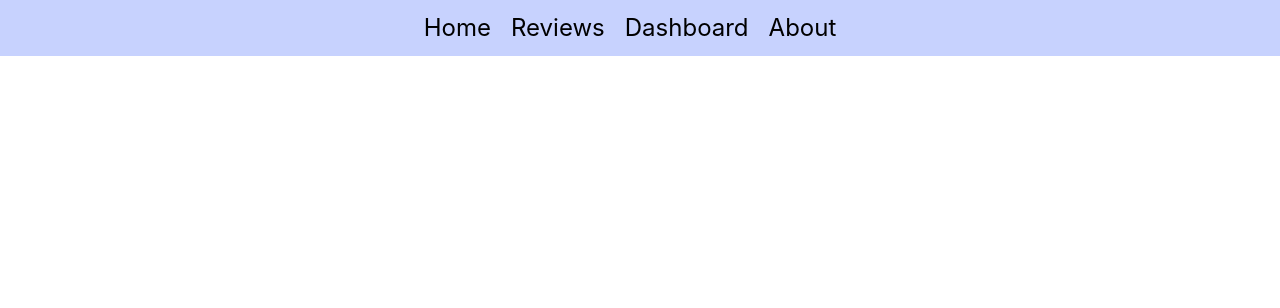
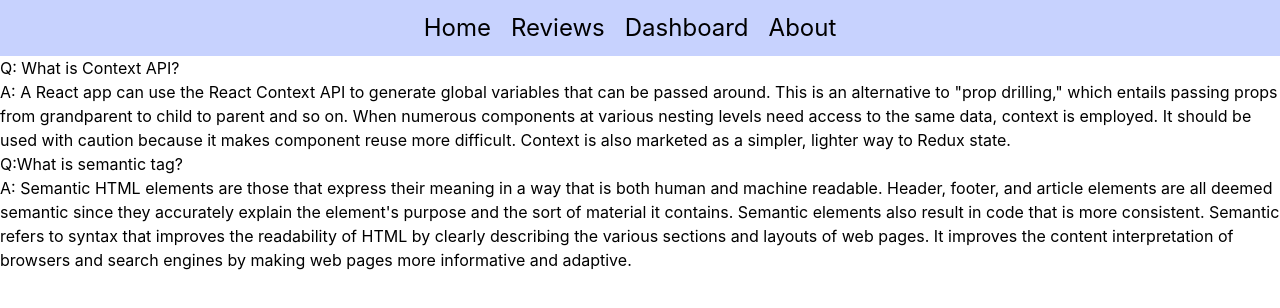
Before and after one commit to Shikder-Vai/foods-reviews, a React (Create React App) app: page /about in a window 1280 px wide. Shown: the top 308 px of the page. Built offline with nearby package versions, Linux system fonts and the light colour scheme.

Commit message:
simple about added

```diff
--- a/src/components/About/About.js
+++ b/src/components/About/About.js
@@ -1,11 +1,36 @@
-import React from 'react';
+import React from "react";
 
 const About = () => {
-    return (
-        <div>
-
-        </div>
-    );
+  return (
+    <div>
+      <div>
+        <h1>Q: What is Context API?</h1>
+        <p>
+          A: A React app can use the React Context API to generate global
+          variables that can be passed around. This is an alternative to "prop
+          drilling," which entails passing props from grandparent to child to
+          parent and so on. When numerous components at various nesting levels
+          need access to the same data, context is employed. It should be used
+          with caution because it makes component reuse more difficult. Context
+          is also marketed as a simpler, lighter way to Redux state.
+        </p>
+      </div>
+      <div>
+        <h1>Q:What is semantic tag?</h1>
+        <p>
+          A: Semantic HTML elements are those that express their meaning in a
+          way that is both human and machine readable. Header, footer, and
+          article elements are all deemed semantic since they accurately explain
+          the element's purpose and the sort of material it contains. Semantic
+          elements also result in code that is more consistent. Semantic refers
+          to syntax that improves the readability of HTML by clearly describing
+          the various sections and layouts of web pages. It improves the content
+          interpretation of browsers and search engines by making web pages more
+          informative and adaptive.
+        </p>
+      </div>
+    </div>
+  );
 };
 
 export default About;
```
